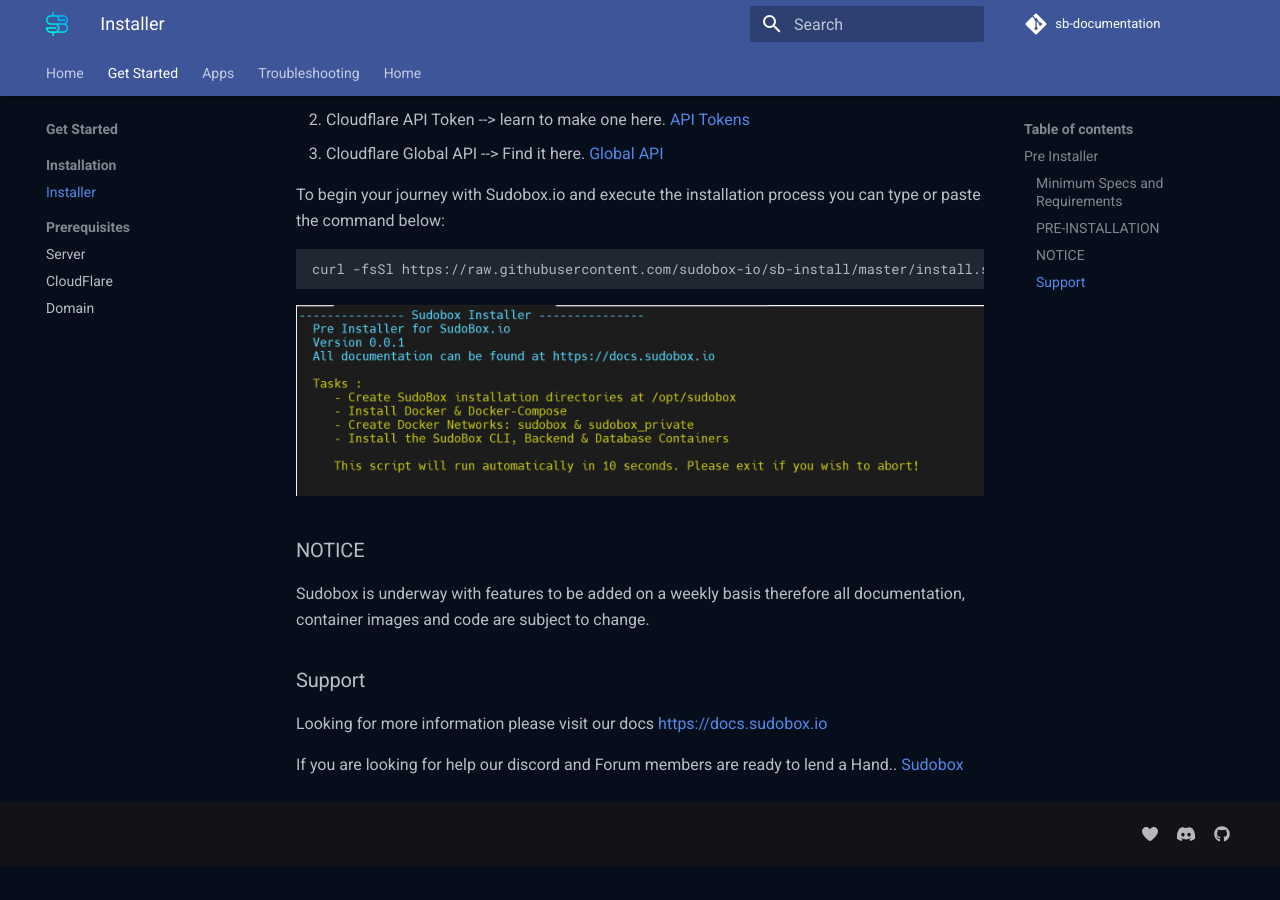
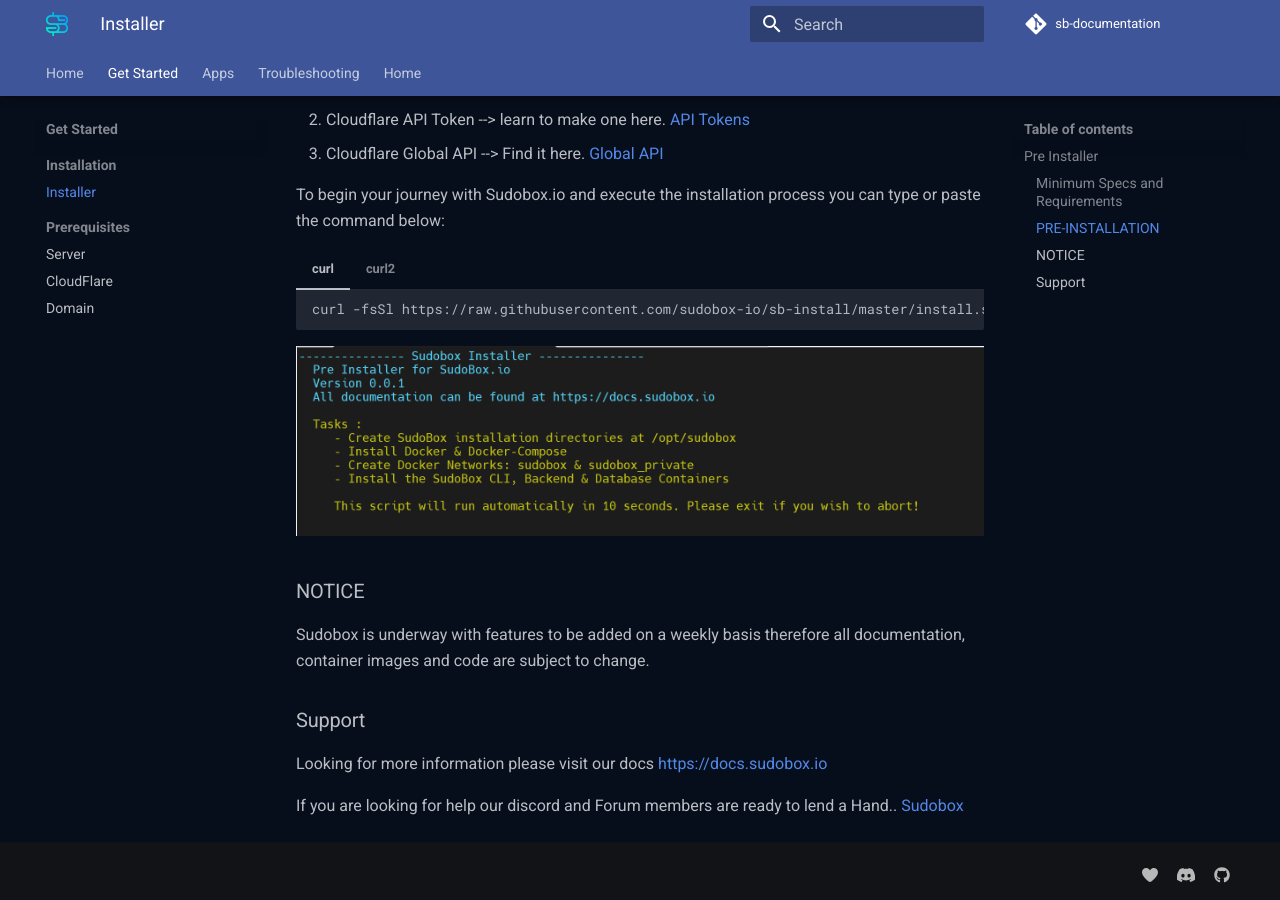
Before and after one commit to sudobox-io/sb-documentation, an MkDocs documentation site: the page built from docs/Get-Started/Installation/installer.md, in a window 1280 px wide and 900 px high, scrolled down 598 px. Built offline with MkDocs 1.6.1 and Material for MkDocs 9.7.7, drawn with Linux system fonts in a browser that asks for light colours; comment, search, counter and statistics services are not loaded; the version menu is left out; before the commit the page ends 1464 px from its top, so only the background shows below that.

Commit message:
content tab example

````diff
--- a/docs/Get-Started/Installation/installer.md
+++ b/docs/Get-Started/Installation/installer.md
@@ -26,9 +26,15 @@
 
 To begin your journey with Sudobox.io and execute the installation process you can type or paste the command below:
 
-```bash
-curl -fsSl https://raw.githubusercontent.com/sudobox-io/sb-install/master/install.sh | sudo bash
-```
+=== "curl"
+    ```bash
+    curl -fsSl https://raw.githubusercontent.com/sudobox-io/sb-install/master/install.sh | sudo bash
+    ```
+
+=== "curl2"
+    ```bash
+    curl -fsSl https://raw.githubusercontent.com/sudobox-io/sb-install/master/install.sh | sudo bash
+    ```
 
 ![SudoBox Preinstaller!](./sb-installer.png "SB-preinstaller")
 
--- a/mkdocs.yml
+++ b/mkdocs.yml
@@ -45,6 +45,12 @@
   - search:
       lang: en
 
+markdown_extensions:
+  - pymdownx.highlight:
+  - pymdownx.superfences
+  - pymdownx.tabbed:
+      alternate_style: true
+
 extra_css:
   - stylesheets/extra.css
 
````
